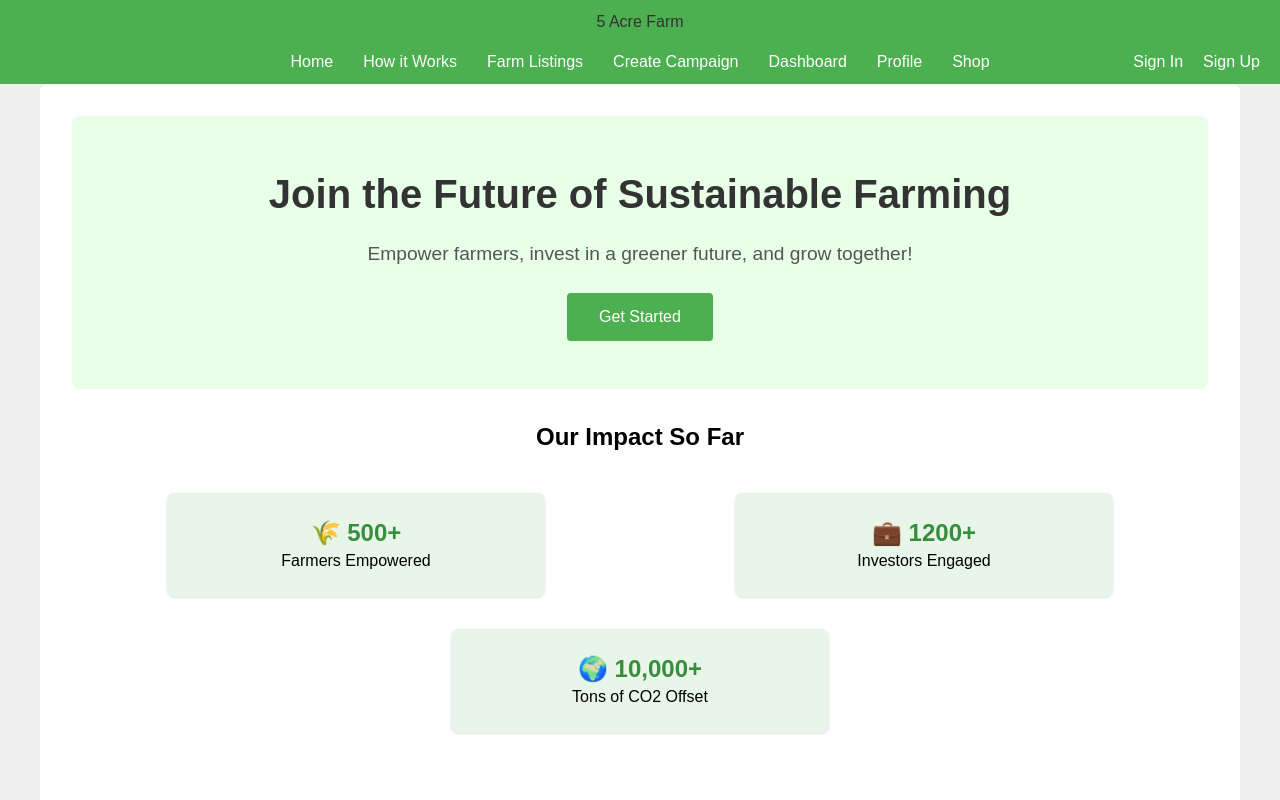
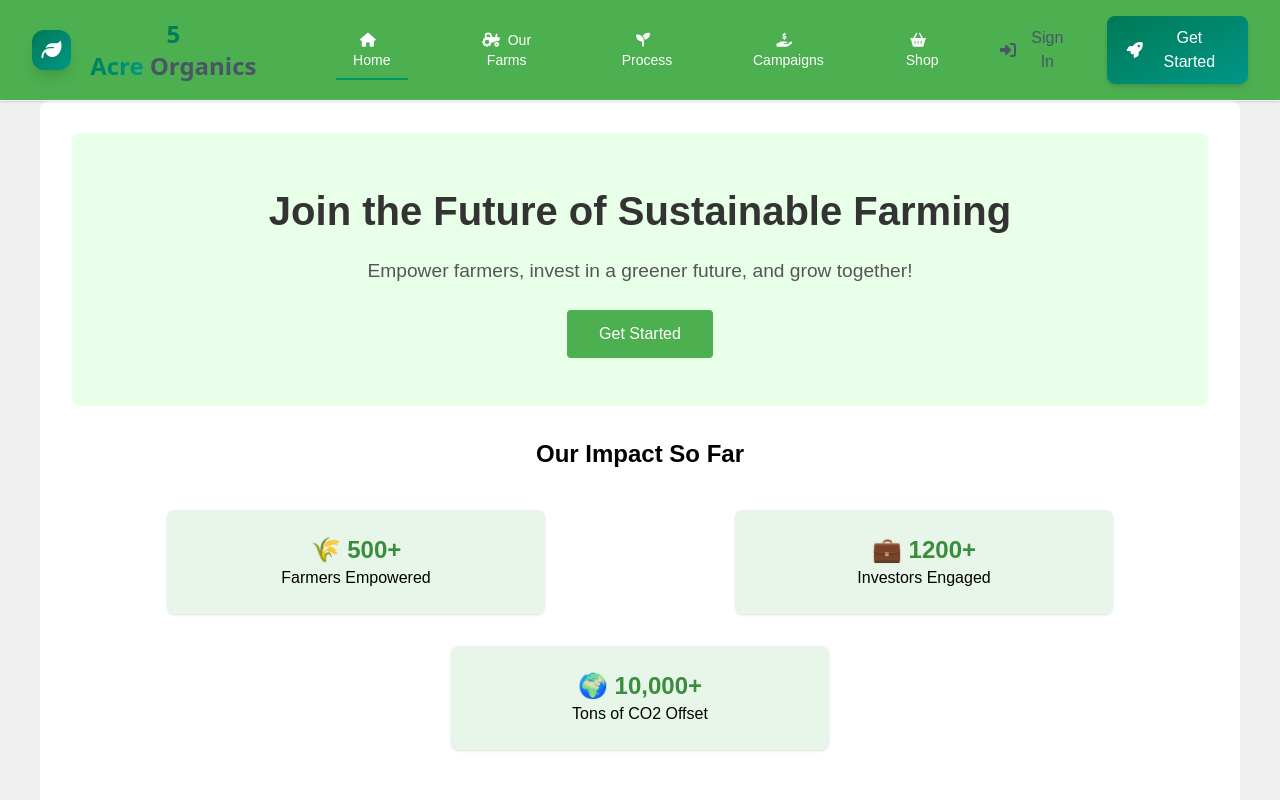
Before and after one commit to anirudddha/crowd-farming, a React (Vite) app: page / in a window 1280 px wide. Shown: the top 800 px of the page. Built offline with nearby package versions, Linux system fonts and the light colour scheme.

Commit message:
improvent in the header navbar

```diff
--- a/src/components/Header.jsx
+++ b/src/components/Header.jsx
@@ -1,99 +1,241 @@
-import React, { useState, useEffect } from 'react';
-import { Link, useNavigate } from 'react-router-dom';
-import '../styles/Headers.css';
-
+import React, { useState, useEffect, useCallback } from 'react';
+import { Link, useNavigate, useLocation } from 'react-router-dom';
 
 const Header = () => {
-  const [isLoggedIn, setIsLoggedIn] = useState(false); // Add state for login status
-  const [isMenuOpen, setIsMenuOpen] = useState(false); // Add state for hamburger menu
+  const [isLoggedIn, setIsLoggedIn] = useState(false);
+  const [isMenuOpen, setIsMenuOpen] = useState(false);
   const navigate = useNavigate();
+  const { pathname } = useLocation();
 
   useEffect(() => {
-    // Check if the user is logged in (you can use localStorage or context)
-    const interval = setInterval(() => {
-      const token = localStorage.getItem('token');
-      if (token) {
-        setIsLoggedIn(true);
-      } else {
-        setIsLoggedIn(false);
-      }
-    }, 3000); // Check every 3 seconds
-
-    // Cleanup the interval when the component is unmounted
-    return () => clearInterval(interval);
-  }, []);
+    setIsLoggedIn(!!localStorage.getItem('token'));
+  }, [pathname]);
 
   const handleLogout = () => {
     localStorage.removeItem('token');
-    setIsLoggedIn(false);
-    navigate('/farms')
+    navigate('/farms');
+    setIsMenuOpen(false);
   };
 
-  const toggleMenu = () => {
-    setIsMenuOpen(!isMenuOpen); // Toggle the menu open/close state
-  };
+  const toggleMenu = useCallback(() => setIsMenuOpen(prev => !prev), []);
 
   return (
-    <header>
-      <h1>5 Acre Farm</h1>
-      <div className="menus">
-        <div className={`navmemus ${isMenuOpen ? 'open' : ''}`}>
-          <nav>
-            <Link to="/">Home</Link>
-            <Link to="/how-it-works">How it Works</Link>
-            <Link to="/farms">Farm Listings</Link>
-            <Link to="/create">Create Campaign</Link>
-            <Link to="/dashboard">Dashboard</Link>
-            <Link to="/profile">Profile</Link>
-            <Link to="/shop">Shop</Link>
+    <header className="bg-white/95 backdrop-blur-md border-b border-gray-100 sticky top-0 z-50 shadow-sm">
+      <div className="max-w-7xl mx-auto px-4 sm:px-6 lg:px-8">
+        <div className="flex items-center justify-between h-20">
+          {/* Logo Section */}
+          <Link
+            to="/"
+            className="flex items-center space-x-3 group"
+            aria-label="5 Acre Organics Home"
+          >
+            <div className="w-10 h-10 bg-gradient-to-br from-emerald-700 to-teal-600 rounded-xl flex items-center justify-center shadow-lg">
+              <i className="fas fa-leaf text-white text-xl"></i>
+            </div>
+            <span className="text-2xl font-bold text-gray-900 font-sans">
+              <span className="bg-gradient-to-r from-emerald-700 to-teal-600 bg-clip-text text-transparent">
+                5 Acre
+              </span>
+              <span className="text-gray-600 ml-1.5">Organics</span>
+            </span>
+          </Link>
+
+          {/* Desktop Navigation */}
+          <nav className="hidden lg:flex items-center space-x-7 ml-12">
+            <NavLink to="/" current={pathname} text="Home" icon="home" />
+            <NavLink to="/farms" current={pathname} text="Our Farms" icon="tractor" />
+            <NavLink to="/how-it-works" current={pathname} text="Process" icon="seedling" />
+            <NavLink to="/create" current={pathname} text="Campaigns" icon="hand-holding-usd" />
+            <NavLink to="/shop" current={pathname} text="Shop" icon="shopping-basket" />
           </nav>
-        </div>
-        <div className="auth-links">
-          {!isLoggedIn ? (
-            <>
-              <Link to="/login">Sign In</Link>
-              <Link to="/signup">Sign Up</Link>
-            </>
-          ) : (
-            <button onClick={handleLogout}>Logout</button>
-          )}
-        </div>
-        <div className="hamburger" onClick={toggleMenu}>
-          <span className="bar"></span>
-          <span className="bar"></span>
-          <span className="bar"></span>
+
+          {/* Auth Section */}
+          <div className="hidden lg:flex items-center space-x-4 ml-auto">
+            {isLoggedIn ? (
+              <>
+                <NotificationBell />
+                <ProfileDropdown onLogout={handleLogout} />
+              </>
+            ) : (
+              <>
+                <AuthButton to="/login" variant="secondary">
+                  <i className="fas fa-sign-in-alt mr-2"></i>Sign In
+                </AuthButton>
+                <AuthButton to="/signup" variant="primary">
+                  <i className="fas fa-rocket mr-2"></i>Get Started
+                </AuthButton>
+              </>
+            )}
+          </div>
+
+          {/* Mobile Menu Toggle */}
+          <button
+            onClick={toggleMenu}
+            className="lg:hidden p-2 -mr-2 rounded-lg hover:bg-gray-50 transition-colors"
+            aria-label={isMenuOpen ? "Close menu" : "Open menu"}
+          >
+            <i className={`fas ${isMenuOpen ? 'fa-times' : 'fa-bars'} text-gray-700 text-xl`}></i>
+          </button>
         </div>
       </div>
 
-      {/* Sidebar */}
-      <div className={`sidebar ${isMenuOpen ? 'open' : ''}`}>
-        <div className="hamburger" style={{alignItems:"center",margin:"20px"}} onClick={toggleMenu}>
-          <span className="bar"></span>
-          <span className="bar"></span>
-          <span className="bar"></span>
-        </div>
-        <hr />
-        <nav>
-          <Link to="/" onClick={toggleMenu}>Home</Link>
-          <Link to="/how-it-works">How it Works</Link>
-          <Link to="/farms" onClick={toggleMenu} >Farm Listings</Link>
-          <Link to="/create" onClick={toggleMenu} >Create Campaign</Link>
-          <Link to="/dashboard" onClick={toggleMenu} >Dashboard</Link>
-          <Link to="/profile" onClick={toggleMenu} >Profile</Link>
-        </nav>
-        <div className="auth-links-1">
-          {!isLoggedIn ? (
-            <>
-              <Link to="/login" onClick={toggleMenu}>Sign In</Link>
-              <Link to="/signup" onClick={toggleMenu}>Sign Up</Link>
-            </>
-          ) : (
-            <button onClick={handleLogout}>Logout</button>
-          )}
-        </div>
-      </div>
+      {/* Mobile Navigation */}
+      <MobileMenu
+        isOpen={isMenuOpen}
+        onClose={toggleMenu}
+        isLoggedIn={isLoggedIn}
+        currentPath={pathname}
+        handleLogout={handleLogout}
+      />
     </header>
   );
 };
 
+// Reusable Components
+const NavLink = ({ to, text, current, icon }) => (
+  <Link
+    to={to}
+    className={`relative px-4 py-2.5 text-sm font-medium ${
+      current === to ? 'text-emerald-700' : 'text-gray-600 hover:text-emerald-700'
+    } transition-colors group`}
+    aria-current={current === to ? "page" : undefined}
+  >
+    <i className={`fas fa-${icon} mr-2`}></i>
+    {text}
+    <span className={`absolute bottom-0 left-1/2 h-0.5 bg-emerald-600 transition-all duration-300 ${
+      current === to ? 'w-4/5 -translate-x-1/2' : 'w-0 group-hover:w-4/5 group-hover:-translate-x-1/2'
+    }`} />
+  </Link>
+);
+
+const AuthButton = ({ to, variant = 'primary', children }) => (
+  <Link
+    to={to}
+    className={`px-5 py-2.5 rounded-lg font-medium transition-all flex items-center ${
+      variant === 'primary'
+        ? 'bg-gradient-to-br from-emerald-700 to-teal-600 text-white shadow-md hover:shadow-lg'
+        : 'text-gray-600 hover:bg-gray-50 hover:text-emerald-700'
+    }`}
+  >
+    {children}
+  </Link>
+);
+
+const ProfileDropdown = ({ onLogout }) => {
+  const [isOpen, setIsOpen] = useState(false);
+  const toggle = useCallback(() => setIsOpen(prev => !prev), []);
+
+  return (
+    <div className="relative ml-4">
+      <button
+        onClick={toggle}
+        className="flex items-center space-x-2 p-1.5 hover:bg-gray-50 rounded-lg transition-colors"
+        aria-expanded={isOpen}
+      >
+        <div className="w-9 h-9 bg-gradient-to-br from-emerald-700 to-teal-600 rounded-full flex items-center justify-center text-white font-medium">
+          <i className="fas fa-user"></i>
+        </div>
+        <i className={`fas fa-chevron-down text-gray-500 transition-transform ${isOpen ? 'rotate-180' : ''}`}></i>
+      </button>
+
+      {isOpen && (
+        <div className="absolute right-0 mt-2 w-48 bg-white rounded-xl shadow-xl border border-gray-100">
+          <div className="p-2 space-y-1">
+            <Link
+              to="/dashboard"
+              className="flex items-center px-4 py-2.5 text-sm text-gray-700 hover:bg-gray-50 rounded-lg"
+            >
+              <i className="fas fa-chart-line mr-2 text-emerald-600"></i>
+              Dashboard
+            </Link>
+            <Link
+              to="/profile"
+              className="flex items-center px-4 py-2.5 text-sm text-gray-700 hover:bg-gray-50 rounded-lg"
+            >
+              <i className="fas fa-user-cog mr-2 text-emerald-600"></i>
+              Profile
+            </Link>
+            <button
+              onClick={onLogout}
+              className="w-full text-left px-4 py-2.5 text-sm text-gray-700 hover:bg-gray-50 rounded-lg flex items-center"
+            >
+              <i className="fas fa-sign-out-alt mr-2 text-emerald-600"></i>
+              Log Out
+            </button>
+          </div>
+        </div>
+      )}
+    </div>
+  );
+};
+
+const NotificationBell = () => (
+  <button className="p-2 relative text-gray-600 hover:text-emerald-700">
+    <i className="fas fa-bell text-xl"></i>
+    <span className="absolute top-0 right-0 w-2 h-2 bg-red-500 rounded-full"></span>
+  </button>
+);
+
+const MobileMenu = ({ isOpen, onClose, isLoggedIn, currentPath, handleLogout }) => (
+  <div className={`lg:hidden fixed inset-0 z-50 bg-black/20 backdrop-blur-sm transition-opacity ${isOpen ? 'opacity-100' : 'opacity-0 pointer-events-none'}`}>
+    <div className={`absolute right-0 top-0 h-full w-80 bg-white shadow-2xl transform transition-transform duration-300 ${isOpen ? 'translate-x-0' : 'translate-x-full'}`}>
+      <div className="flex justify-between items-center px-6 h-20 border-b border-gray-100">
+        <span className="text-xl font-semibold text-gray-900">Navigation</span>
+        <button onClick={onClose} className="p-2 hover:bg-gray-50 rounded-lg">
+          <i className="fas fa-times text-gray-600 text-xl"></i>
+        </button>
+      </div>
+
+      <nav className="p-6 space-y-2">
+        <MobileNavLink to="/" text="Home" current={currentPath} onClose={onClose} icon="home" />
+        <MobileNavLink to="/farms" text="Our Farms" current={currentPath} onClose={onClose} icon="tractor" />
+        <MobileNavLink to="/how-it-works" text="Process" current={currentPath} onClose={onClose} icon="seedling" />
+        <MobileNavLink to="/create" text="Campaigns" current={currentPath} onClose={onClose} icon="hand-holding-usd" />
+        <MobileNavLink to="/shop" text="Shop" current={currentPath} onClose={onClose} icon="shopping-basket" />
+
+        <div className="h-px bg-gray-100 my-4" />
+
+        {isLoggedIn ? (
+          <>
+            <MobileNavLink to="/dashboard" text="Dashboard" current={currentPath} onClose={onClose} icon="chart-line" />
+            <MobileNavLink to="/profile" text="Profile" current={currentPath} onClose={onClose} icon="user-cog" />
+            <button
+              onClick={handleLogout}
+              className="w-full px-4 py-3 text-left text-gray-700 hover:bg-gray-50 rounded-lg flex items-center"
+            >
+              <i className="fas fa-sign-out-alt mr-2 text-emerald-600"></i>
+              Log Out
+            </button>
+          </>
+        ) : (
+          <div className="space-y-3 pt-4">
+            <AuthButton to="/login" variant="secondary" className="w-full">
+              <i className="fas fa-sign-in-alt mr-2"></i>Sign In
+            </AuthButton>
+            <AuthButton to="/signup" variant="primary" className="w-full">
+              <i className="fas fa-rocket mr-2"></i>Get Started
+            </AuthButton>
+          </div>
+        )}
+      </nav>
+    </div>
+  </div>
+);
+
+const MobileNavLink = ({ to, text, current, onClose, icon }) => (
+  <Link
+    to={to}
+    onClick={onClose}
+    className={`flex items-center justify-between px-4 py-3 rounded-lg ${
+      current === to ? 'bg-emerald-50 text-emerald-700' : 'text-gray-700 hover:bg-gray-50'
+    }`}
+  >
+    <div className="flex items-center">
+      <i className={`fas fa-${icon} mr-3 text-emerald-600`}></i>
+      <span className="font-medium">{text}</span>
+    </div>
+    <i className="fas fa-chevron-right text-gray-400"></i>
+  </Link>
+);
+
 export default Header;
```
